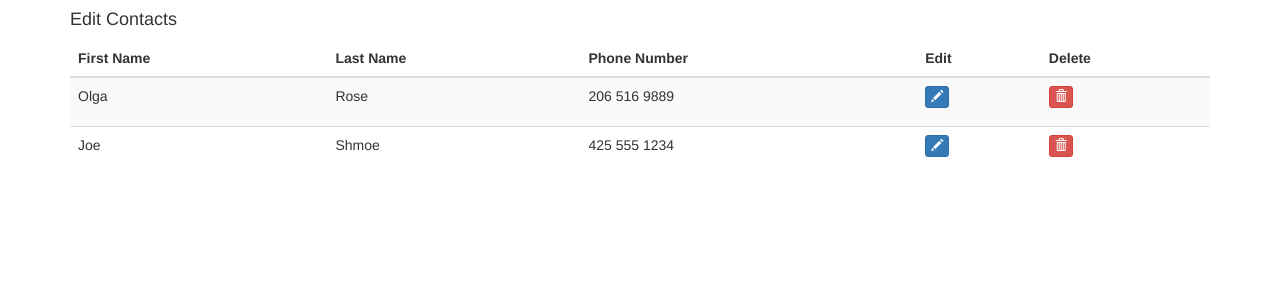
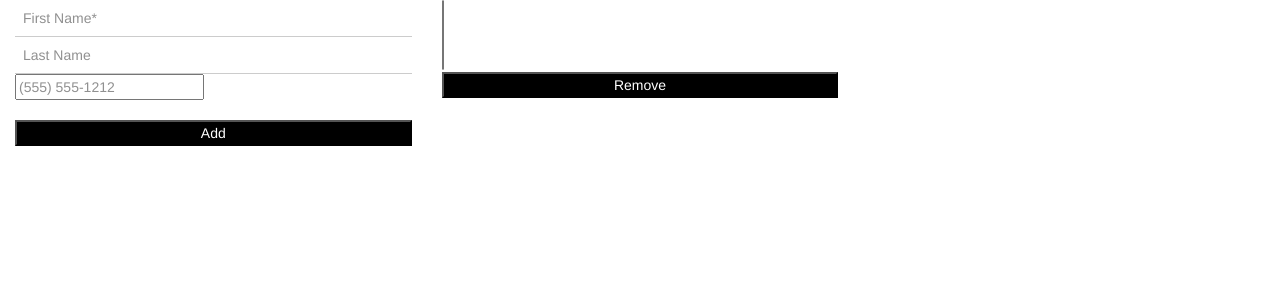
Before and after one commit to olgarose/css490-final, a Flask app: page /edit_contacts in a window 1280 px wide. Shown: the top 300 px of the page. Run offline with Flask 2, Linux system fonts and the light colour scheme; data that the repository does not hold is empty; some libraries are stand-ins or nearby versions.

Commit message:
Getting closer to figuring out how to delete a contact

```diff
--- a/application.py
+++ b/application.py
@@ -78,12 +78,19 @@
         name = contact['first_name'] + ' ' + contact['last_name']
         contacts_to_display[name] = contact['phone_number']
 
-    return render_template('edit_contacts.html', contacts=contacts_to_display)
+    return render_template('easier_edit.html', contacts=contacts_to_display)
 
 
 @application.route('/edit_contact', methods=['GET', 'POST'])
 def edit_contact():
-    print('First name ' + request.form['first_name'])
+    contacts = request.form.getlist('select_contacts')
+    print('Returned ' + str(contacts))
+    for contact in contacts:
+        contacts = contacts_table.scan()['Items']
+        print('Contacts in table ' + str(contacts))
+        print('Contact phone ' + contact.split()[-1])
+        print('Contact first name ' + contact.split()[0])
+
     return redirect('edit_contacts')
 
 
@@ -151,10 +158,6 @@
 def main():
     create_table()
     return render_template('index.html')
-
-
-
-
 
 
 # method to render login page
--- a/templates/account_styling.html
+++ b/templates/account_styling.html
@@ -73,10 +73,10 @@
     <div class="w3-display-topleft w3-padding-large w3-xlarge">
         Account Page
     </div>
+
     <div class="row_page">
         <div class="col-md-4">
             <div class="container">
-
                 <div class="select_contacts">
                     <form action="/select_contacts" method="POST" id="select_contacts">
                         <select id="select_contacts" name="select_contacts" class="selectpicker" multiple>
@@ -89,10 +89,9 @@
                     </form>
                 </div>
             </div>
+        </div>
 
-        </div>
         <div class="col-md-4">
-
             {# Message Box #}
             <div class="messagebox">
                 <form action="/send_message" method=post>
--- /dev/null
+++ b/templates/easier_edit.html
@@ -0,0 +1,41 @@
+<!DOCTYPE html>
+<html>
+<title>Team-Text</title>
+<meta charset="UTF-8">
+<meta name="viewport" content="width=device-width, initial-scale=1">
+<script type="text/javascript" src="{{ url_for('static', filename = 'javascr.js') }}"></script>
+<link rel="stylesheet" href="https://www.w3schools.com/lib/w3.css">
+<link rel="stylesheet" href="https://maxcdn.bootstrapcdn.com/bootstrap/3.3.7/css/bootstrap.min.css">
+
+<body>
+
+{# Adding Contact Form #}
+<div class="col-md-4">
+    <div class="contact_form">
+        <form action="/add_contact" method="POST" id="contacts">
+            <input class="w3-input" name="first_name" type="text" placeholder="First Name*" required>
+            <input class="w3-input" name="last_name" type="text" placeholder="Last Name">
+            <input type="tel" id="fieldPhone" name="phone" placeholder="(555) 555-1212" required>
+            <br>
+            <br>
+            <button class="w3-bar w3-black" type="submit">Add</button>
+        </form>
+    </div>
+</div>
+
+
+<div class="col-md-4">
+    <div class="select_contacts">
+        <form action="/edit_contact" method="POST" id="select_contacts">
+            <select id="select_contacts" name="select_contacts" class="selectpicker" multiple>
+                {% for name, number in contacts.items() %}
+                    <option>{{ name }} {{ number }}</option>
+                    <br>
+                {% endfor %}
+            </select>
+            <button class="w3-bar w3-black" type="submit">Remove</button>
+        </form>
+    </div>
+</div>
+</body>
+</html>
```
